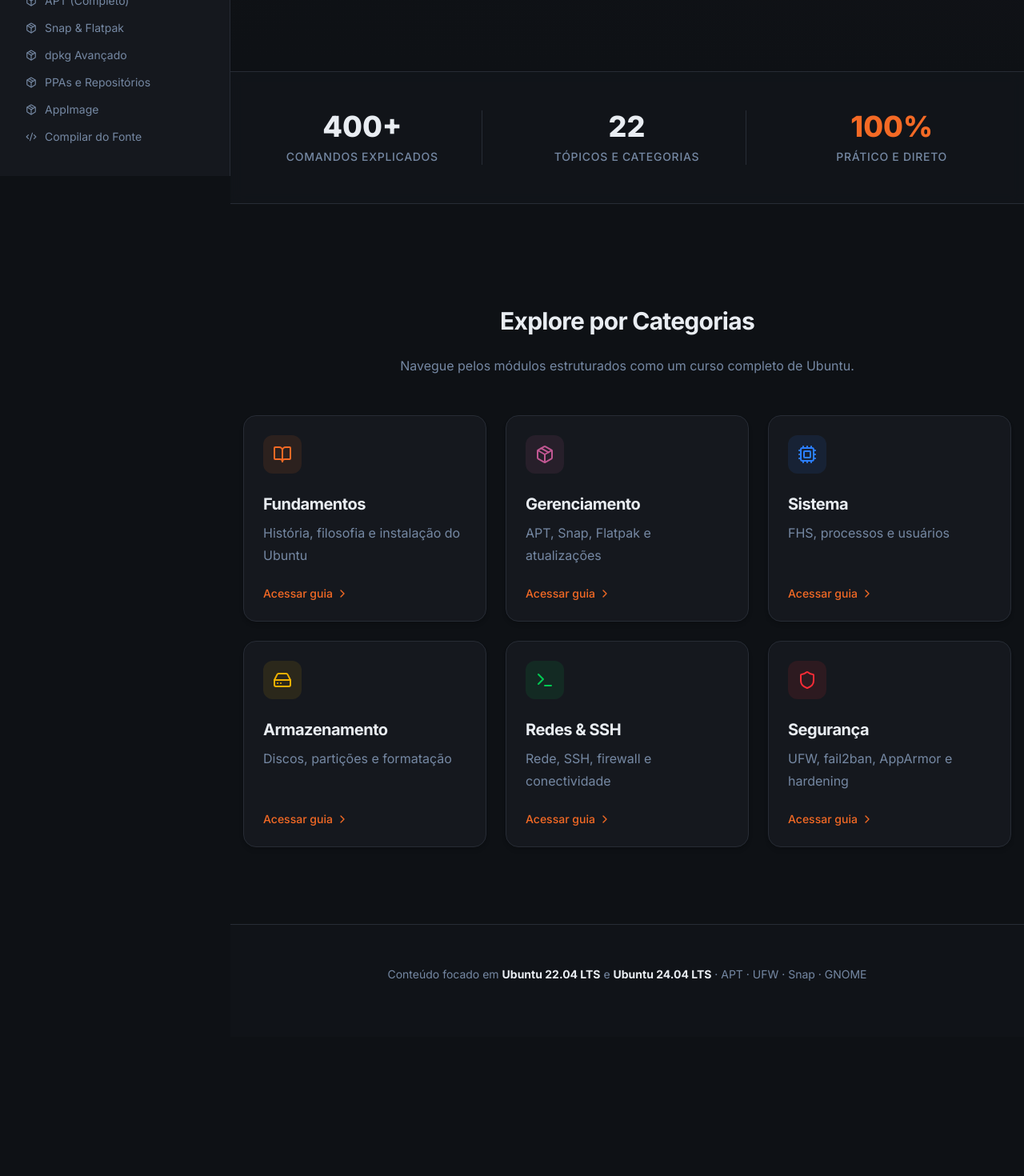
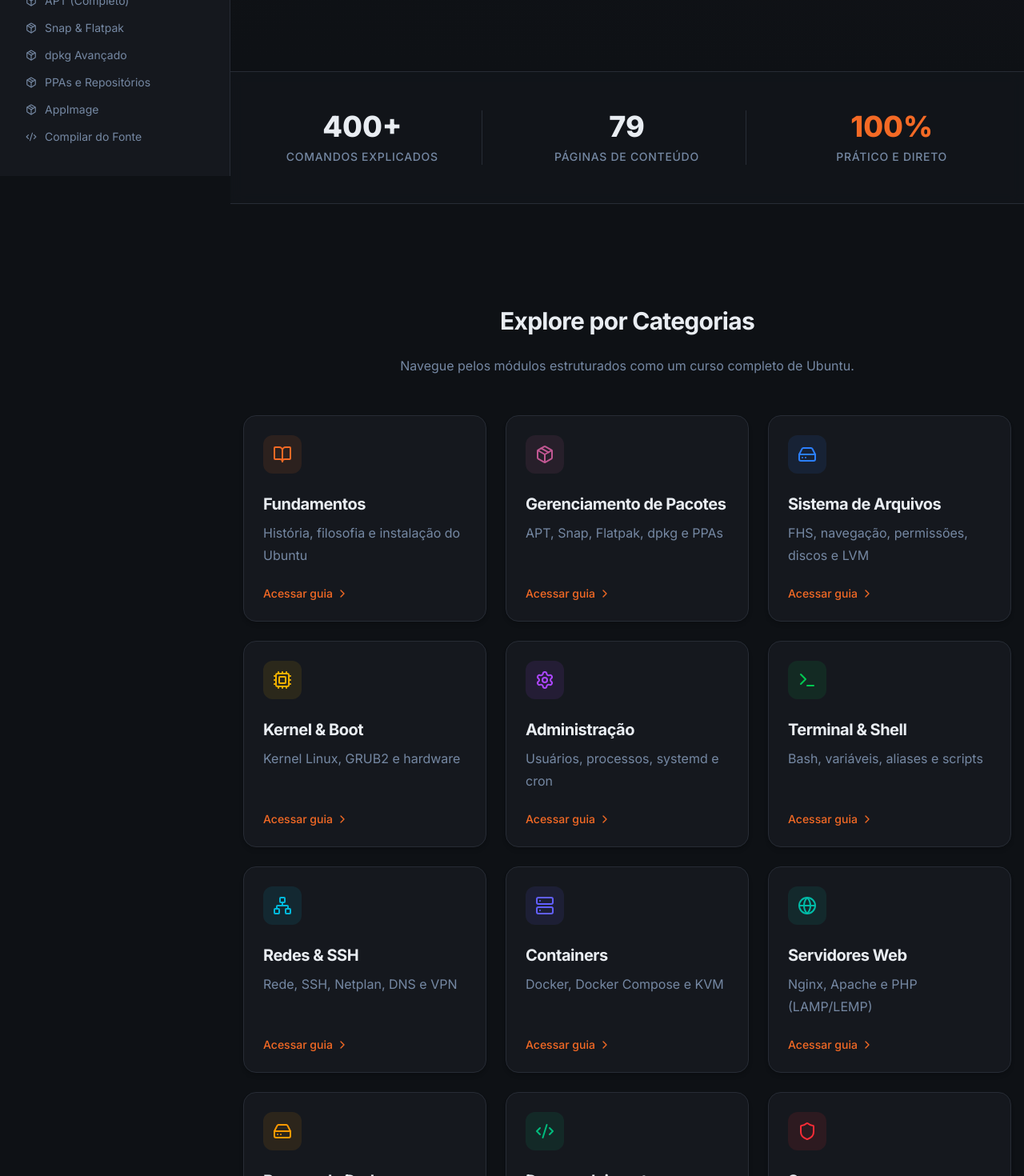
Before and after one commit to Wallysondevs/ubuntu-book, a React (Vite) app: page /#/ in a window 1280 px wide. Shown: the part 580-2050 px from the top of the page at 80% size. Before the commit the page ends 1876 px from the top, so only its background shows below. Built offline with nearby package versions, Linux system fonts and the light colour scheme.

Commit message:
fix: atualizar contagem para 79 páginas e expandir grid de categorias para 14

```diff
--- a/src/pages/Home.tsx
+++ b/src/pages/Home.tsx
@@ -1,15 +1,23 @@
 import { Link } from "wouter";
-import { Terminal, HardDrive, BookOpen, Shield, Cpu, ChevronRight, Package } from "lucide-react";
+import { Terminal, HardDrive, BookOpen, Shield, Cpu, ChevronRight, Package, Settings, Network, Server, Globe, Code2, Cloud, Monitor } from "lucide-react";
 import { motion } from "framer-motion";
 
 const CATEGORIES = [
-  { title: "Fundamentos", desc: "História, filosofia e instalação do Ubuntu", icon: BookOpen, path: "/historia", color: "text-primary", bg: "bg-primary/10" },
-  { title: "Gerenciamento", desc: "APT, Snap, Flatpak e atualizações", icon: Package, path: "/apt", color: "text-secondary", bg: "bg-secondary/10" },
-  { title: "Sistema", desc: "FHS, processos e usuários", icon: Cpu, path: "/sistema-arquivos", color: "text-blue-500", bg: "bg-blue-500/10" },
-  { title: "Armazenamento", desc: "Discos, partições e formatação", icon: HardDrive, path: "/disco", color: "text-yellow-500", bg: "bg-yellow-500/10" },
-  { title: "Redes & SSH", desc: "Rede, SSH, firewall e conectividade", icon: Terminal, path: "/ssh", color: "text-green-500", bg: "bg-green-500/10" },
-  { title: "Segurança", desc: "UFW, fail2ban, AppArmor e hardening", icon: Shield, path: "/seguranca", color: "text-red-500", bg: "bg-red-500/10" },
-];
+    { title: "Fundamentos", desc: "História, filosofia e instalação do Ubuntu", icon: BookOpen, path: "/historia", color: "text-primary", bg: "bg-primary/10" },
+    { title: "Gerenciamento de Pacotes", desc: "APT, Snap, Flatpak, dpkg e PPAs", icon: Package, path: "/apt", color: "text-secondary", bg: "bg-secondary/10" },
+    { title: "Sistema de Arquivos", desc: "FHS, navegação, permissões, discos e LVM", icon: HardDrive, path: "/sistema-arquivos", color: "text-blue-500", bg: "bg-blue-500/10" },
+    { title: "Kernel & Boot", desc: "Kernel Linux, GRUB2 e hardware", icon: Cpu, path: "/kernel", color: "text-yellow-500", bg: "bg-yellow-500/10" },
+    { title: "Administração", desc: "Usuários, processos, systemd e cron", icon: Settings, path: "/usuarios", color: "text-purple-500", bg: "bg-purple-500/10" },
+    { title: "Terminal & Shell", desc: "Bash, variáveis, aliases e scripts", icon: Terminal, path: "/shell-bash", color: "text-green-500", bg: "bg-green-500/10" },
+    { title: "Redes & SSH", desc: "Rede, SSH, Netplan, DNS e VPN", icon: Network, path: "/ssh", color: "text-cyan-500", bg: "bg-cyan-500/10" },
+    { title: "Containers", desc: "Docker, Docker Compose e KVM", icon: Server, path: "/docker", color: "text-indigo-500", bg: "bg-indigo-500/10" },
+    { title: "Servidores Web", desc: "Nginx, Apache e PHP (LAMP/LEMP)", icon: Globe, path: "/nginx", color: "text-teal-500", bg: "bg-teal-500/10" },
+    { title: "Bancos de Dados", desc: "MySQL, MariaDB e PostgreSQL", icon: HardDrive, path: "/mysql", color: "text-amber-500", bg: "bg-amber-500/10" },
+    { title: "Desenvolvimento", desc: "Python, Node.js, Java, Git, VS Code e Vim", icon: Code2, path: "/python", color: "text-emerald-500", bg: "bg-emerald-500/10" },
+    { title: "Segurança", desc: "UFW, AppArmor, Fail2Ban, LUKS e GPG", icon: Shield, path: "/seguranca", color: "text-red-500", bg: "bg-red-500/10" },
+    { title: "Backup & Cloud", desc: "rsync, Timeshift, Cloud-Init e Ansible", icon: Cloud, path: "/backup", color: "text-sky-500", bg: "bg-sky-500/10" },
+    { title: "Desktop & Multimídia", desc: "GNOME Extensions, KDE, gaming e Wine", icon: Monitor, path: "/gnome-extensions", color: "text-pink-500", bg: "bg-pink-500/10" },
+  ];
 
 export default function Home() {
   return (
@@ -66,8 +74,8 @@ export default function Home() {
               <div className="text-sm text-muted-foreground uppercase tracking-wider font-medium">Comandos Explicados</div>
             </div>
             <div className="pt-4 md:pt-0">
-              <div className="text-4xl font-black text-foreground mb-2">22</div>
-              <div className="text-sm text-muted-foreground uppercase tracking-wider font-medium">Tópicos e Categorias</div>
+              <div className="text-4xl font-black text-foreground mb-2">79</div>
+              <div className="text-sm text-muted-foreground uppercase tracking-wider font-medium">Páginas de Conteúdo</div>
             </div>
             <div className="pt-4 md:pt-0">
               <div className="text-4xl font-black text-primary mb-2">100%</div>
```
